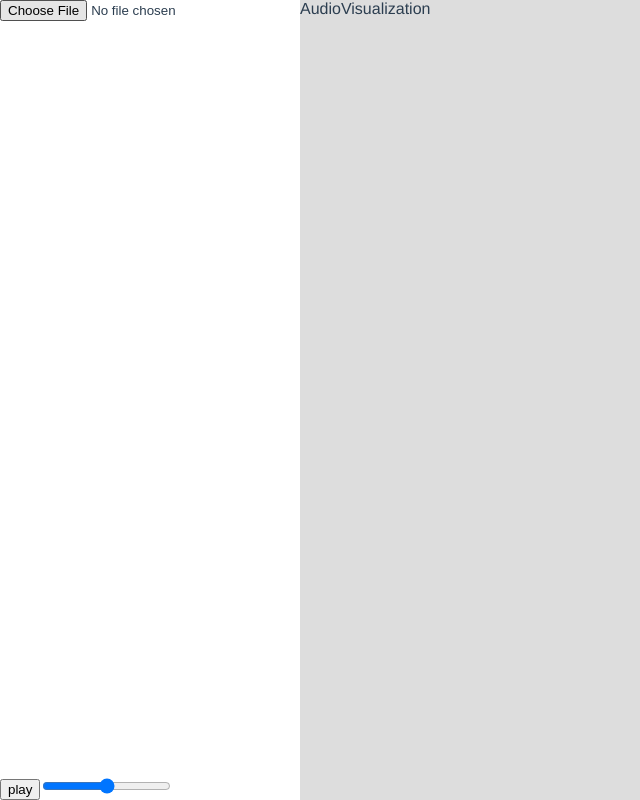
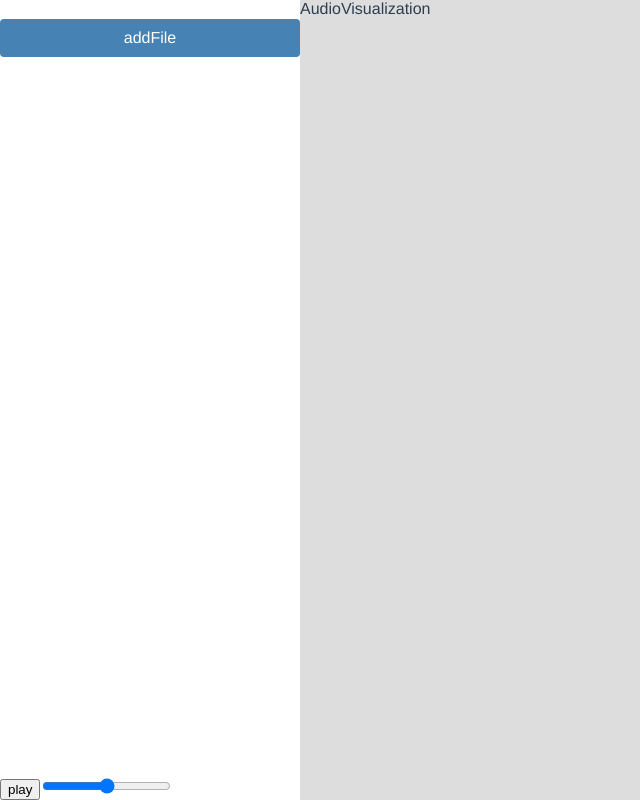
Before and after one commit to mkaemmerer/music-player, a Vue app: page / in a window 1280 px wide. Shown: the whole page, without its empty margins (0-640 px from the left). Built offline with nearby package versions, Linux system fonts and the light colour scheme; no server answers.

Commit message:
wip: extrac t fileInput component

```diff
--- a/src/components/AudioLoader.vue
+++ b/src/components/AudioLoader.vue
@@ -1,17 +1,16 @@
 <template>
   <div>
-    <input type="file" id="file" ref="audioFile" @change="chooseAudio" />
+    <FileInput />
   </div>
 </template>
 
 <script>
+import FileInput from "./FileInput";
+
 export default {
   name: "AudioLoader",
-  methods: {
-    chooseAudio() {
-      const file = this.$refs.audioFile.files[0];
-      this.$store.dispatch("broadcastSetFile", file);
-    }
+  components: {
+    FileInput
   }
 };
 </script>
--- /dev/null
+++ b/src/components/FileInput.vue
@@ -0,0 +1,43 @@
+<template>
+  <div>
+    <input
+      class="file-upload__input"
+      type="file"
+      id="file"
+      ref="audioFile"
+      @change="chooseAudio"
+    />
+    <label class="file-upload__button" for="file">addFile</label>
+  </div>
+</template>
+
+<script>
+export default {
+  name: "FileInput",
+  methods: {
+    chooseAudio() {
+      const file = this.$refs.audioFile.files[0];
+      this.$store.dispatch("broadcastSetFile", file);
+    }
+  }
+};
+</script>
+
+<style scoped>
+.file-upload__input {
+  border: 0;
+  margin: 0;
+  padding: 0;
+  height: 0;
+  width: 0;
+}
+
+.file-upload__button {
+  background-color: steelblue;
+  color: white;
+  border-radius: 4px;
+  padding: 10px;
+  display: flex;
+  justify-content: center;
+}
+</style>
```
